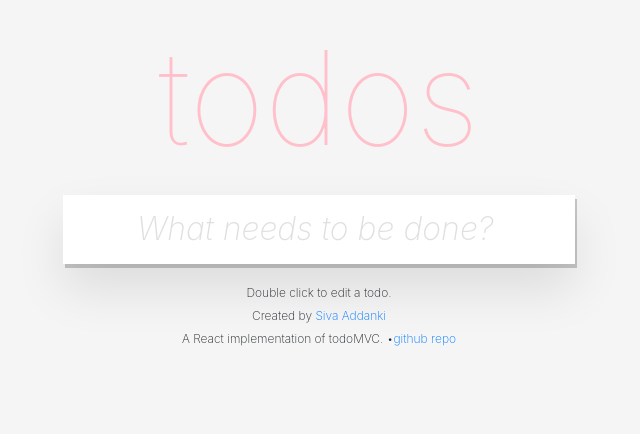
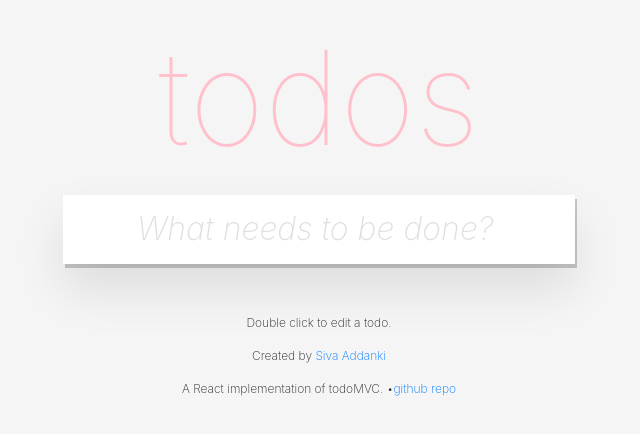
Before and after one commit to avsssai/todoMVC, a React (Create React App) app: page / in a window 1280 px wide. Shown: the top 434 px of the page, without its empty margins (321-961 px from the left). Built offline with nearby package versions, Linux system fonts and the light colour scheme.

Commit message:
link style changes

```diff
--- a/src/App.css
+++ b/src/App.css
@@ -235,10 +235,10 @@ label.toggle-all-hide {
 .Links {
   font-size: 12px;
   font-weight: 200;
-  margin-top: 20px;
+  margin-top: 50px;
 }
 .Links > div{
-  margin: 5px;
+  margin: 15px;
 }
 
 .Links > a {
```
